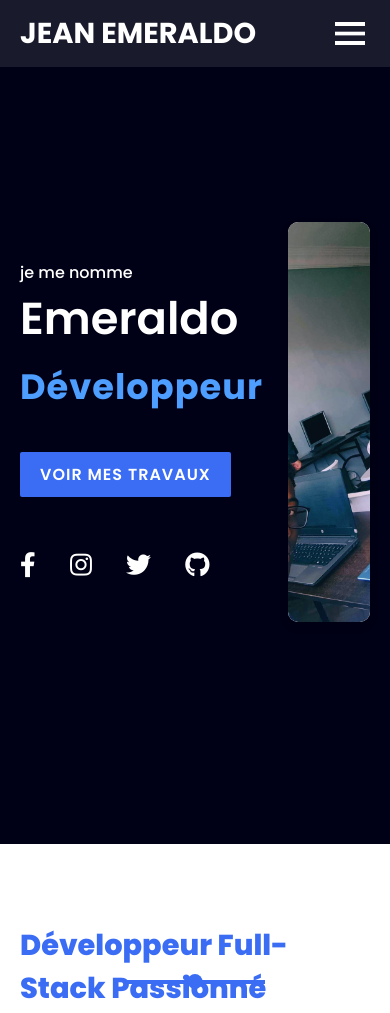
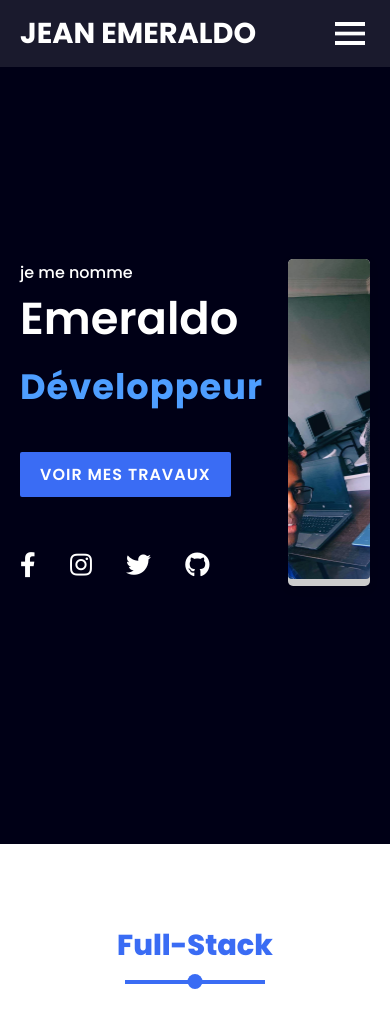
Before and after one commit to Jean-emeraldo/Portfolio, a website: page index.html in a window 390 px wide. Shown: the top 1013 px of the page. Drawn offline with nearby package versions, Linux system fonts and the light colour scheme.

Commit message:
reparation2.0 du css

```diff
--- a/index.html
+++ b/index.html
@@ -49,7 +49,7 @@
 
 <section class="about" id="about">
     <div class="title reveal">
-        <h2 class="section-title" data-aos="fade-up" data-aos-duration="1000">Développeur Full-Stack Passionné</h2>
+        <h2 class="section-title" data-aos="fade-up" data-aos-duration="1000">Full-Stack</h2>
     </div>
     <div class="content">
         <div class="column col-left reveal">
--- a/style.css
+++ b/style.css
@@ -78,33 +78,58 @@
 }
 .main .zao {
     position: relative;
-    margin: 0 auto;
-    width: 100%;
-    max-width: 400px;
-    height: 400px;
+    margin: 1.5rem auto;
+    width: 80%; /* Réduction supplémentaire */
+    max-width: 320px; /* Nouvelle largeur max */
+    height: auto;
+    min-height: 380px; /* Réduction de la hauteur */
     background-color: #ccc;
-    border-radius: 10px;
-    box-shadow: 0 4px 10px rgba(0, 0, 0, 0.1);
+    border-radius: 6px; /* Radius plus petit */
+    box-shadow: 0 3px 8px rgba(0, 0, 0, 0.1); /* Ombre plus subtile */
     overflow: hidden;
 }
 
 .zao img {
     width: 100%;
-    height: 400px;
+    height: 100%;
+    min-height: 380px; /* Ajustement correspondant */
     object-fit: cover;
-    border-radius: 10px;
-    transition: transform 0.3s ease-in-out;
+    object-position: center;
+    border-radius: 6px; /* Harmonisation du radius */
+    transition: transform 0.25s ease-in-out; /* Transition plus rapide */
 }
 
 .zao img:hover {
-    transform: scale(1.05); /* Zoom léger au survol */
+    transform: scale(1.03); /* Effet hover plus discret */
 }
 
 @media (max-width: 768px) {
     .main .zao {
-        max-width: 90%; /* Réduit la largeur maximale sur les petits écrans */
+        width: 85%;
+        max-width: 280px;
+        min-height: 340px; /* Réduction mobile */
+    }
+
+    .zao img {
+        min-height: 340px;
+        border-radius: 5px; /* Radius mobile réduit */
     }
 }
+
+@media (max-width: 480px) {
+    .main .zao {
+        width: 90%;
+        max-width: 260px;
+        min-height: 320px; /* Dernière réduction */
+        border-radius: 5px;
+    }
+
+    .zao img {
+        min-height: 320px;
+        border-radius: 4px; /* Radius minimal */
+    }
+}
+
 
 .main .content{
     max-width: 800px;
```
